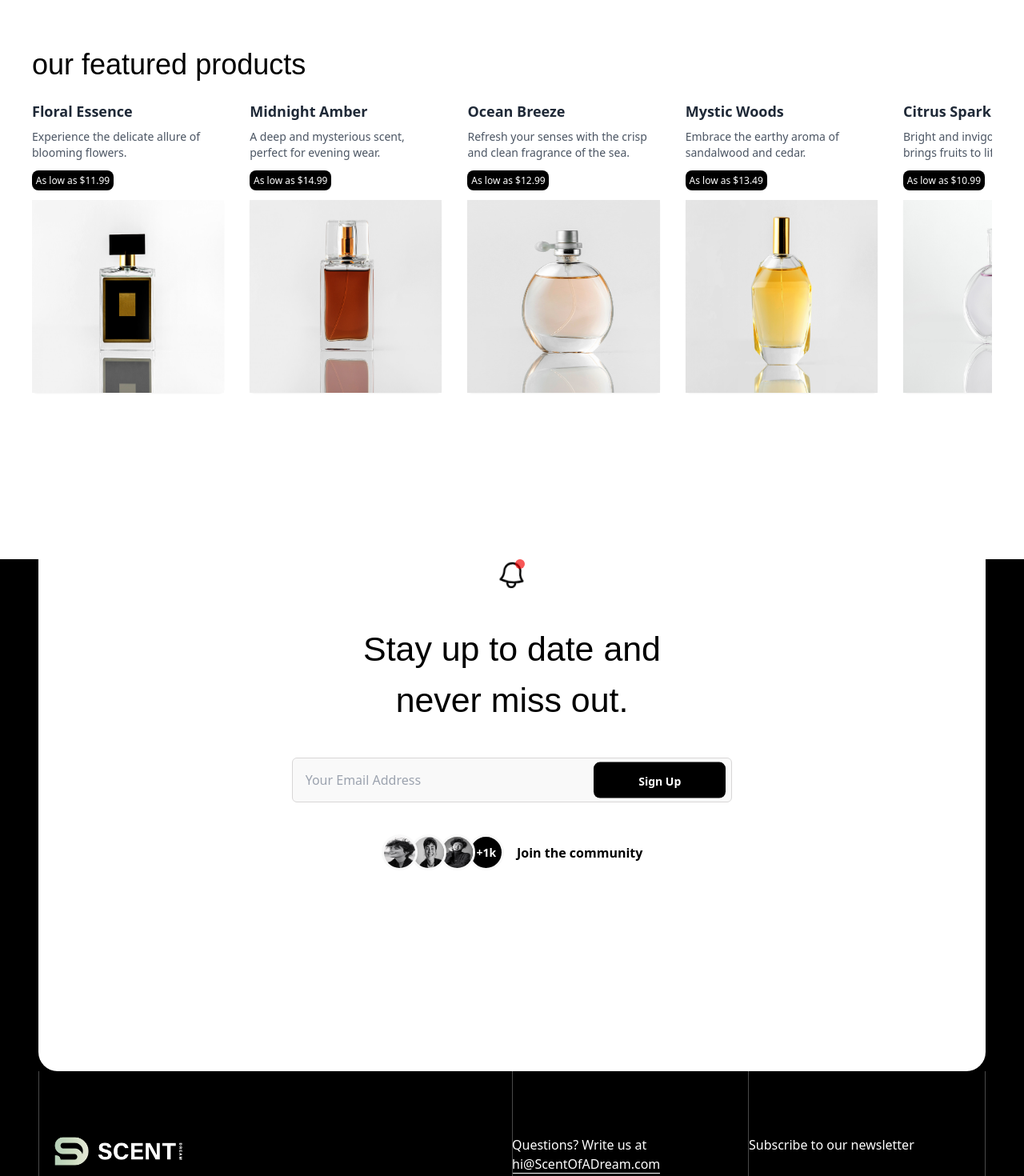
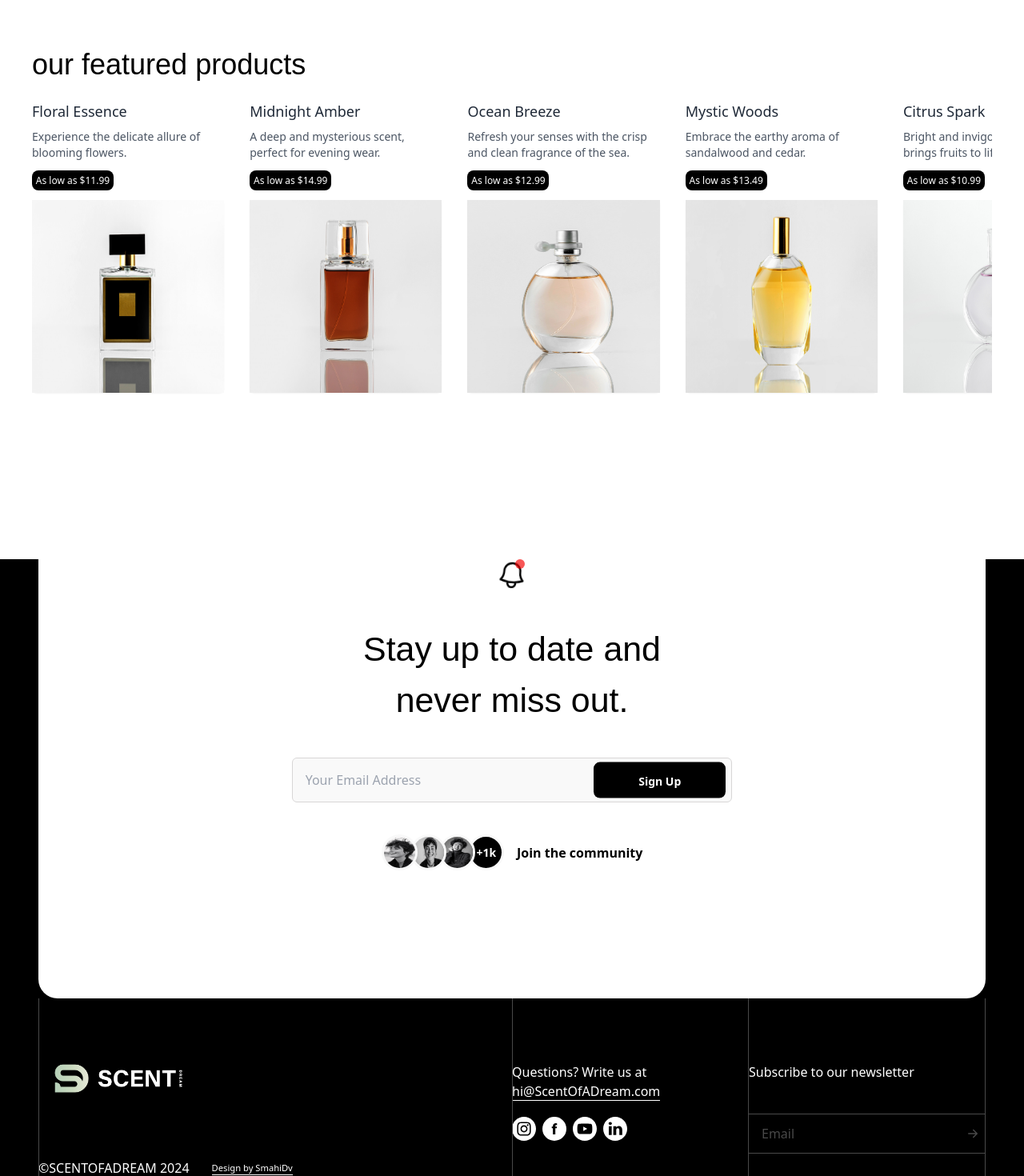
Before and after one commit to smahidv/perfume-project, a Next.js app: page / in a window 1280 px wide. Shown: the part 4640-6110 px from the top of the page at 80% size. Built offline with nearby package versions, Linux system fonts and the light colour scheme.

Commit message:
fix padding

```diff
--- a/components/Contacts.tsx
+++ b/components/Contacts.tsx
@@ -31,10 +31,10 @@ const Contacts = () => {
 
   return (
     <motion.div
-      className="bg-black  h-[80vh] "
+      className="bg-black   "
       style={{ paddingInline: progresspaddingInline }}
     >
-      <div className="bg-white flex justify-center  h-full rounded-b-3xl">
+      <div className="bg-white flex justify-center md:pb-40 pb-20 rounded-b-3xl">
         <div className="space-y-10 ">
           <div className="relative w-fit mx-auto">
             <svg
--- a/components/products/Products.tsx
+++ b/components/products/Products.tsx
@@ -48,7 +48,7 @@ const productList = [
 const Products = () => {
   return (
     <div className='bg-white md:px-10 px-4 md:py-40 py-20 '>
-      <h3 className="font-notoSerifKhitan md:text-4xl text-2xl pb-4 md:pb-6">our featured products</h3>
+      <h3 className="font-notoSerifKhitan md:text-4xl text-2xl  pb-6">our featured products</h3>
       <div className='pb-12 flex scrollbar-webkit snap-x overflow-auto gap-8'>
         {productList.map((product) => (
           <SingleProduct
--- a/components/products/SingleProduct.tsx
+++ b/components/products/SingleProduct.tsx
@@ -12,7 +12,7 @@ const SingleProduct = (props: Props) => {
     return (
         <div className='space-y-3 flex-shrink-0 --font-roboto'>
             <div className='space-y-2'>
-                <h5 className='text-lg font-semibold text-gray-800'>{props.title}</h5>
+                <h5 className='text-lg  text-gray-800'>{props.title}</h5>
                 <p className=' text-sm leading-5  text-gray-600 max-w-[30ch] line-clamp-2'>
                     {props.description}
                 </p>
```
